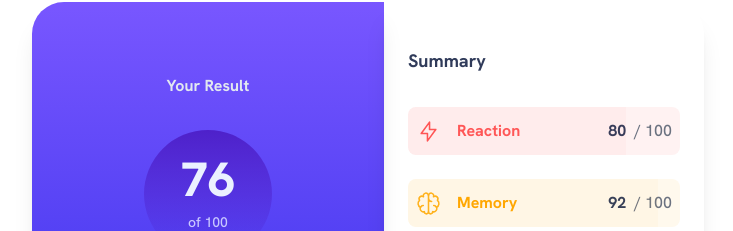
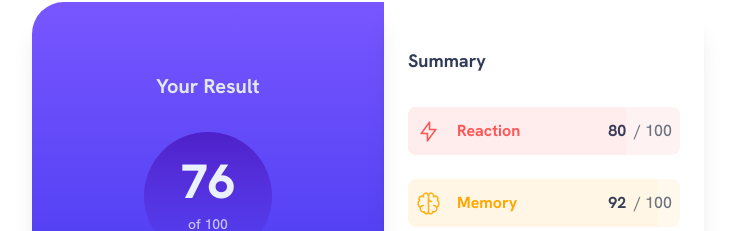
Before and after one commit to diegoDevCodee/Summary_Component, a React (Vite) app: page / in a window 1280 px wide. Shown: the part 158-389 px from the top of the page, without its empty margins (272-1005 px from the left). Built offline with nearby package versions, Linux system fonts and the light colour scheme.

Commit message:
Summary Component iconsUpdatedP.

```diff
--- a/src/components/top/Results.jsx
+++ b/src/components/top/Results.jsx
@@ -1,7 +1,7 @@
 const Results = () => {
 	return (
 		<div className="sm:w-[22rem] sm:h-[30rem] w-full h-full bg-gradient-to-b from-lightSlateBlue to-lightRoyalBlue rounded-b-[2rem] flex flex-col justify-center items-center gap-4 sm:gap-8 sm:rounded-l-[2rem] sm:rounded-r-none sm:shadow-xl">
-			<h3 className="font-bold text-slate-200">Your Result</h3>
+			<h3 className="font-bold text-slate-200 sm:text-xl">Your Result</h3>
 			<div className="w-[8rem] h-[8rem] rounded-full flex flex-col justify-center items-center gap-2 bg-gradient-to-b from-violetBlue to-persianBlue">
 				<h2 className="text-paleBlue text-5xl font-black">76</h2>
 				<p className="text-lightLavender text-sm">of 100</p>
```
